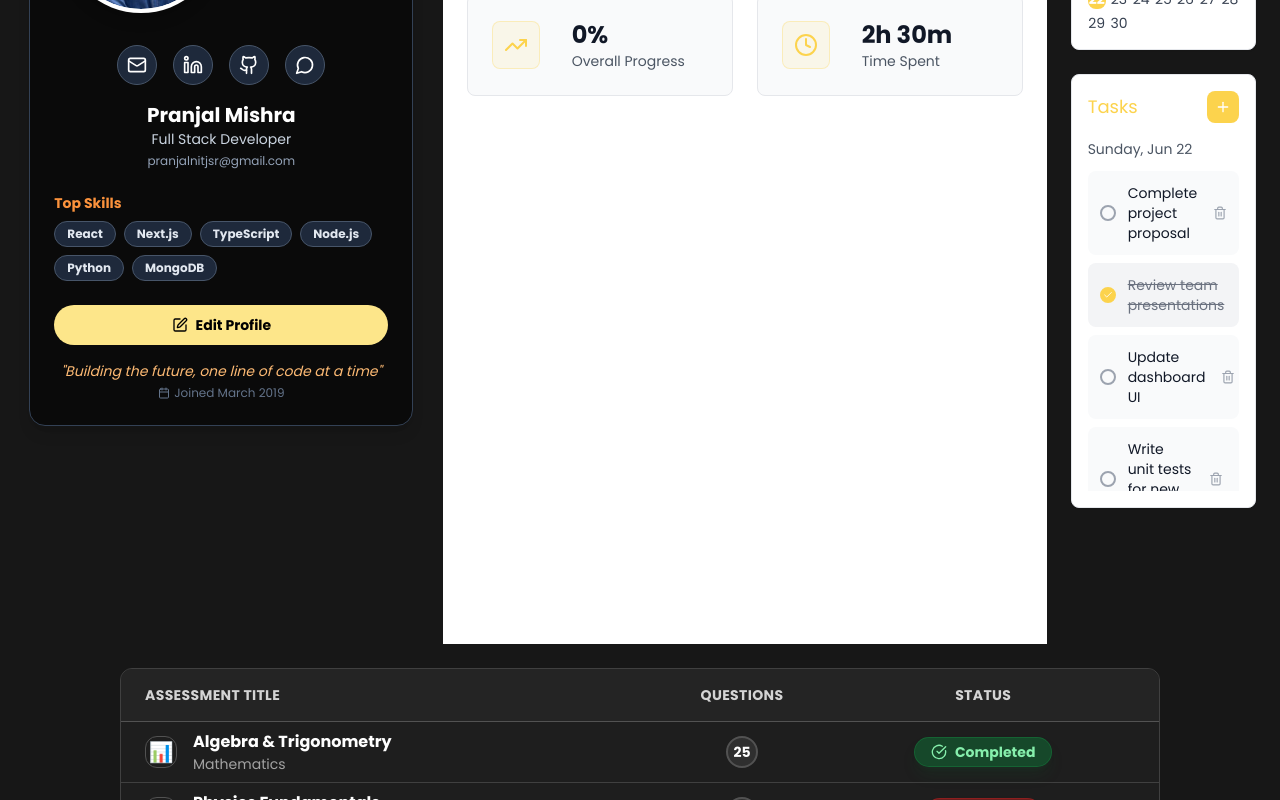
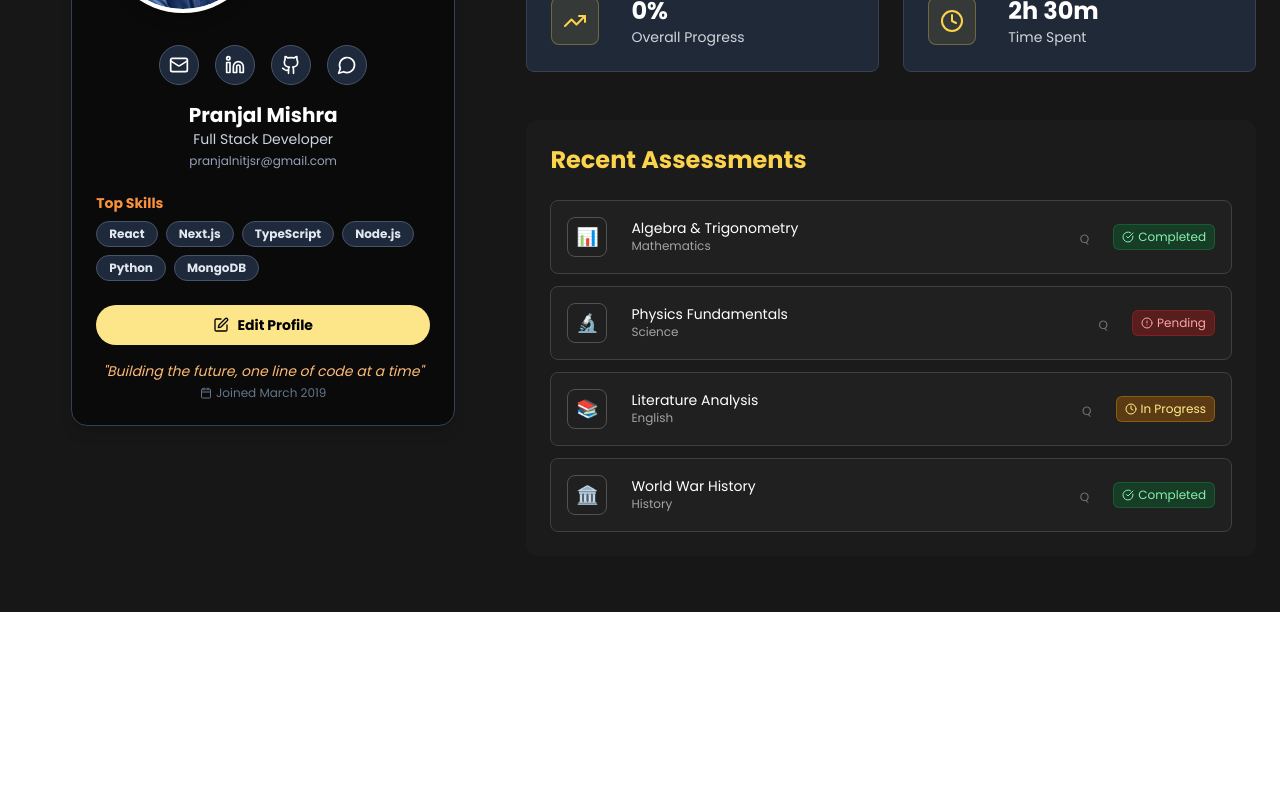
Before and after one commit to I-Pranjal/morons-frontend, a React (Vite) app: page /dashboard in a window 1280 px wide. Shown: the part 620-1420 px from the top of the page. After the commit the page ends 1232 px from the top, so only its background shows below. Built offline with nearby package versions, Linux system fonts and the light colour scheme; no server answers.

Commit message:
Enhanced dashboard

```diff
--- a/src/components/Dashboard/AssessmentReport.jsx
+++ b/src/components/Dashboard/AssessmentReport.jsx
@@ -41,74 +41,63 @@ const sampleAssessments = [
 
 function AssessmentReport() {
   return (
-       <div className="overflow-x-auto bg-neutral-800/50 rounded-xl border border-neutral-700 lg:mx-24">
-        <table className="w-full">
-          <thead className="bg-neutral-800/80">
-            <tr className="text-left text-neutral-300 border-b border-neutral-600">
-              <th className="pb-4 pt-4 px-6 text-sm font-semibold uppercase tracking-wide">Assessment Title</th>
-              <th className="pb-4 pt-4 px-6 text-sm font-semibold uppercase tracking-wide text-center">Questions</th>
-              <th className="pb-4 pt-4 px-6 text-sm font-semibold uppercase tracking-wide text-center">Status</th>
-            </tr>
-          </thead>
-          <tbody className="divide-y divide-neutral-700">
+    <div className="space-y-3">
+      {/* <h3 className="text-lg font-semibold text-white mb-4">Recent Assessments</h3> */}
+      <div className="grid gap-3">
         {sampleAssessments.map((item, index) => (
-              <tr
+          <div
             key={item.id}
-                className="hover:bg-neutral-700/50 transition-all duration-300 group"
+            className="bg-neutral-800/50 rounded-lg border border-neutral-700 p-4 hover:bg-neutral-700/50 transition-all duration-300"
             style={{
               animationDelay: `${index * 100}ms`,
               animation: 'slideInUp 0.4s ease-out forwards'
             }}
           >
-                <td className="py-2 px-6">
-                  <div className="flex items-center space-x-2">
-                    <div className="flex-shrink-0">
-                      <div className="size-8 bg-gradient-to-br from-neutral-700 to-neutral-600 rounded-xl flex items-center justify-center border border-neutral-600">
-                        <span className="text-xl">
+            <div className="flex items-center justify-between">
+              <div className="flex items-center space-x-3">
+                <div className="size-10 bg-gradient-to-br from-neutral-700 to-neutral-600 rounded-lg flex items-center justify-center border border-neutral-600">
+                  <span className="text-lg">
                     {item.subject === 'Mathematics' ? '📊' :
                      item.subject === 'Science' ? '🔬' :
                      item.subject === 'English' ? '📚' :
                      item.subject === 'History' ? '🏛️' : '📖'}
                   </span>
                 </div>
-                    </div>
                 <div>
-                      <h3 className="font-semibold text-white text-md group-hover:text-neutral-300 transition-colors duration-200">
+                  <h4 className="font-medium text-white text-sm leading-tight">
                     {item.title}
-                      </h3>
-                      <p className="text-neutral-400 text-sm">{item.subject}</p>
+                  </h4>
+                  <p className="text-neutral-400 text-xs">{item.subject}</p>
                 </div>
               </div>
-                </td>
 
-                <td className="size-2 text-center">
-                  <div className="inline-flex items-center justify-center size-8 bg-neutral-700/50 rounded-full border-2 border-neutral-600">
-                    <span className="text-white font-bold text-sm">{item.questions}</span>
+              <div className="flex items-center space-x-3">
+                <div className="text-center">
+                  {/* <div className="size-6 bg-neutral-700/50 rounded-full border border-neutral-600 flex items-center justify-center">
+                    <span className="text-white font-bold text-xs">{item.questions}</span>
+                  </div> */}
+                  <span className="text-xs text-neutral-500 mt-1 block">Q</span>
                 </div>
-                </td>
 
-                <td className="py-3 px-6 text-center">
-                  <div className="flex flex-col items-center">
                 <span
-                      className={`inline-flex items-center px-4 py-1 rounded-full text-sm font-semibold shadow-lg transition-all duration-200 hover:scale-105 ${
+                  className={`inline-flex items-center px-2 py-1 rounded-md text-xs font-medium ${
                     item.status === 'Completed'
-                          ? 'bg-green-900/80 text-green-300 border border-green-600/30 shadow-green-900/20'
+                      ? 'bg-green-900/60 text-green-300 border border-green-600/30'
                       : item.status === 'In Progress'
-                          ? 'bg-yellow-800/80 text-yellow-200 border border-yellow-500/30 shadow-yellow-800/20'
-                          : 'bg-red-900/80 text-red-300 border border-red-600/30 shadow-red-900/20'
+                      ? 'bg-yellow-800/60 text-yellow-200 border border-yellow-500/30'
+                      : 'bg-red-900/60 text-red-300 border border-red-600/30'
                   }`}
                 >
-                      {item.status === 'Completed' && <CheckCircle className="w-4 h-4 mr-2" />}
-                      {item.status === 'In Progress' && <Clock className="w-4 h-4 mr-2" />}
-                      {item.status === 'Pending' && <AlertCircle className="w-4 h-4 mr-2" />}
+                  {item.status === 'Completed' && <CheckCircle className="w-3 h-3 mr-1" />}
+                  {item.status === 'In Progress' && <Clock className="w-3 h-3 mr-1" />}
+                  {item.status === 'Pending' && <AlertCircle className="w-3 h-3 mr-1" />}
                   {item.status}
                 </span>
               </div>
-                </td>
-              </tr>
+            </div>
+          </div>
         ))}
-          </tbody>
-        </table>
+      </div>
     </div>
   )
 }
--- a/src/components/Dashboard/dashboardstats.jsx
+++ b/src/components/Dashboard/dashboardstats.jsx
@@ -10,29 +10,27 @@ const DashboardStats = () => {
   ];
 
   return (
-    <div className="min-h-screen bg-white p-6">
     <div className="max-w-7xl mx-auto">
-        {/* Stats Grid - 2x2 Layout */}
-        <div className="grid grid-cols-2 gap-6 mb-12">
+      {/* Stats Grid - Mobile: 1x4, Desktop: 2x2 */}
+      <div className="grid grid-cols-1 sm:grid-cols-2 gap-6 mb-12">
         {stats.map((stat, index) => (
           <div
             key={index}
-              className="bg-gray-50 rounded-lg p-6 border border-gray-200 hover:border-amber-300/50 transition-all duration-300 hover:shadow-lg hover:shadow-amber-300/20"
+            className="bg-gray-800 rounded-lg p-6 border border-gray-700 hover:border-amber-300/50 transition-all duration-300 hover:shadow-lg hover:shadow-amber-300/20"
           >
             <div className="flex items-center space-x-4">
               <div className="w-12 h-12 bg-amber-300/10 rounded-lg flex items-center justify-center border border-amber-300/30">
                 <stat.icon size={24} className="text-amber-300" />
               </div>
               <div>
-                  <p className="text-2xl font-bold text-gray-900">{stat.value}</p>
-                  <p className="text-sm text-gray-600 font-medium">{stat.label}</p>
+                <p className="text-2xl font-bold text-white">{stat.value}</p>
+                <p className="text-sm text-gray-300 font-medium">{stat.label}</p>
               </div>
             </div>
           </div>
         ))}
       </div>
     </div>
-    </div>
   );
 };
 
--- a/src/pages/dashboadpage.jsx
+++ b/src/pages/dashboadpage.jsx
@@ -10,7 +10,6 @@ import AssessmentReport from '../components/Dashboard/AssessmentReport';
 
 export default function DashboardPage() {
   return (
-
     <div className="min-h-screen bg-neutral-900 text-white">
       {/* Navbar */}
       <Navbar />
@@ -22,16 +21,20 @@ export default function DashboardPage() {
           <LearningCards />
         </section>
 
-        {/* Three Column Grid */}
-        <div className="grid grid-cols-1 lg:grid-cols-6 gap-6">
-          {/* Profile Section */}
+        {/* Main Grid Layout */}
+        <div className="grid grid-cols-1 lg:grid-cols-5 gap-6">
+          {/* Profile Section - Narrower & Taller */}
           <section className="lg:col-span-2">
-            {/* <ProfilePanel /> */}
+            <div className="h-full">
               <DashboardProfileCard />
+            </div>
           </section>
 
-          {/* Progress Overview Section */}
+          {/* Center Content Area */}
           <section className="lg:col-span-3">
+            <div className="space-y-6">
+              {/* Progress Overview */}
+              <div>
                 <h2
                   className="text-2xl font-bold text-amber-300 mb-6"
                   style={{ fontFamily: 'Poppins, sans-serif' }}
@@ -39,14 +42,26 @@ export default function DashboardPage() {
                   Progress Overview
                 </h2>
                 <DashboardStats />
+              </div>
+
+              {/* Assessment Report - Below Progress Overview */}
+              <div className="bg-neutral-800/30 rounded-xl p-6">
+                <h2
+                  className="text-2xl font-bold text-amber-300 mb-6"
+                  style={{ fontFamily: 'Poppins, sans-serif' }}
+                >
+                  Recent Assessments
+                </h2>
+                <AssessmentReport />
+              </div>
+            </div>
           </section>
 
           {/* Calendar & Tasks Section */}
-          <section className="lg:col-span-1">
+          {/* <section className="lg:col-span-1">
             <CalendarNotesSection />
-          </section>
+          </section> */}
         </div>
-        <AssessmentReport />
       </main>
 
       {/* Footer spacing */}
```
Lines whose indentation alone changed are shown as unchanged.
